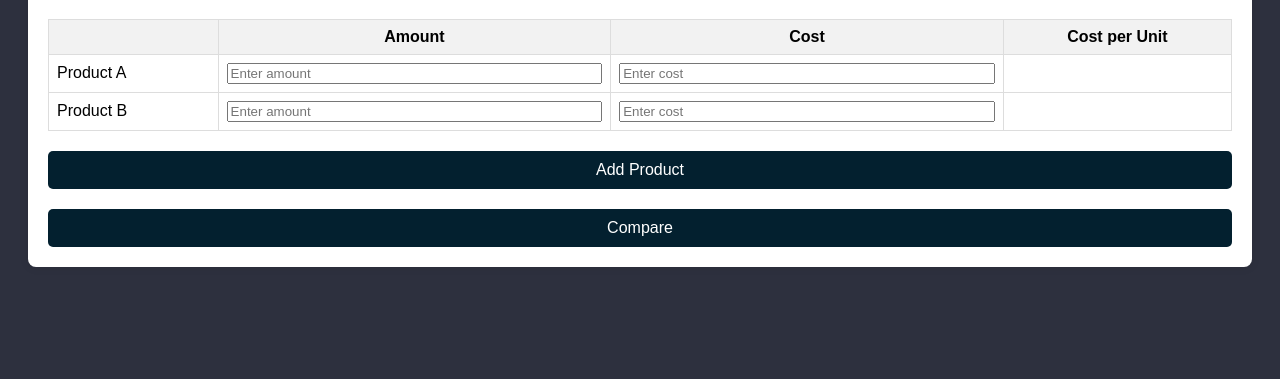
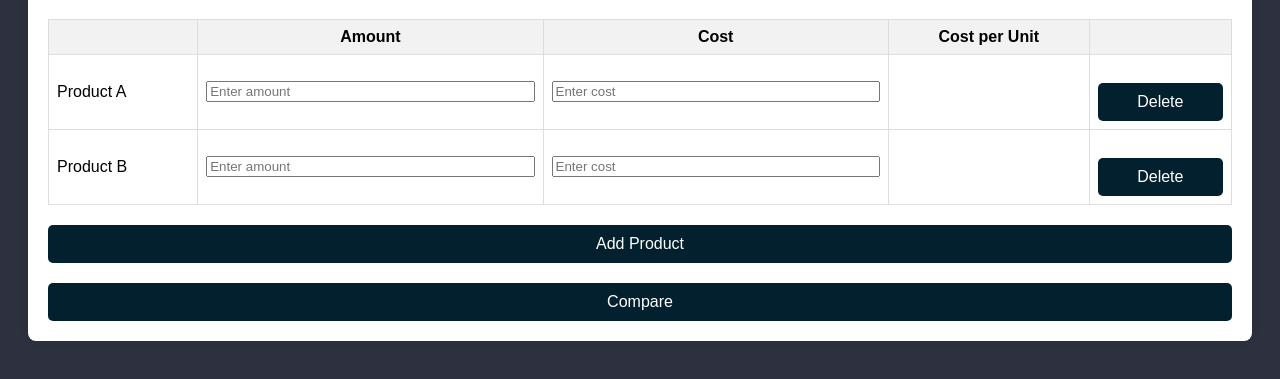
Before and after one commit to NatchaponJ/price_comparing, a plain HTML site: page index.html in a window 1280 px wide. Shown: the part 109-488 px from the top of the page. Drawn offline with Linux system fonts and the light colour scheme.

Commit message:
Update index.html
add delete btn

```diff
--- a/index.html
+++ b/index.html
@@ -15,18 +15,21 @@
         <th><center>Amount</center></th>
         <th><center>Cost</center></th>
         <th><center>Cost per Unit</center></th>
+        <th></th> <!-- New column for delete button -->
       </tr>
       <tr class="product-row">
         <td>Product A</td>
         <td><center><input type="number" class="amount" placeholder="Enter amount"></center></td>
         <td><center><input type="number" class="cost" placeholder="Enter cost"></center></td>
         <td><center><span class="cost-per-unit"></span></center></td>
+        <td><center><button class="delete-btn" onclick="deleteProduct(this)">Delete</button></center></td> <!-- Delete button -->
       </tr>
       <tr class="product-row">
         <td>Product B</td>
         <td><center><input type="number" class="amount" placeholder="Enter amount"></center></td>
         <td><center><input type="number" class="cost" placeholder="Enter cost"></center></td>
         <td><center><span class="cost-per-unit"></span></center></td>
+        <td><center><button class="delete-btn" onclick="deleteProduct(this)">Delete</button></center></td> <!-- Delete button -->
       </tr>
     </table>
     <button onclick="addProduct()">Add Product</button>
@@ -47,8 +50,14 @@
         <td><center><input type="number" class="amount" placeholder="Enter amount"></center></td>
         <td><center><input type="number" class="cost" placeholder="Enter cost"></center></td>
         <td><center><span class="cost-per-unit"></span></center></td>
+        <td><center><button class="delete-btn" onclick="deleteProduct(this)">Delete</button></center></td>
       `;
       table.appendChild(row);
+    }
+
+    function deleteProduct(button) {
+      const row = button.parentNode.parentNode.parentNode;
+      row.parentNode.removeChild(row);
     }
 
     function formatCostPerUnit(cost) {
```
